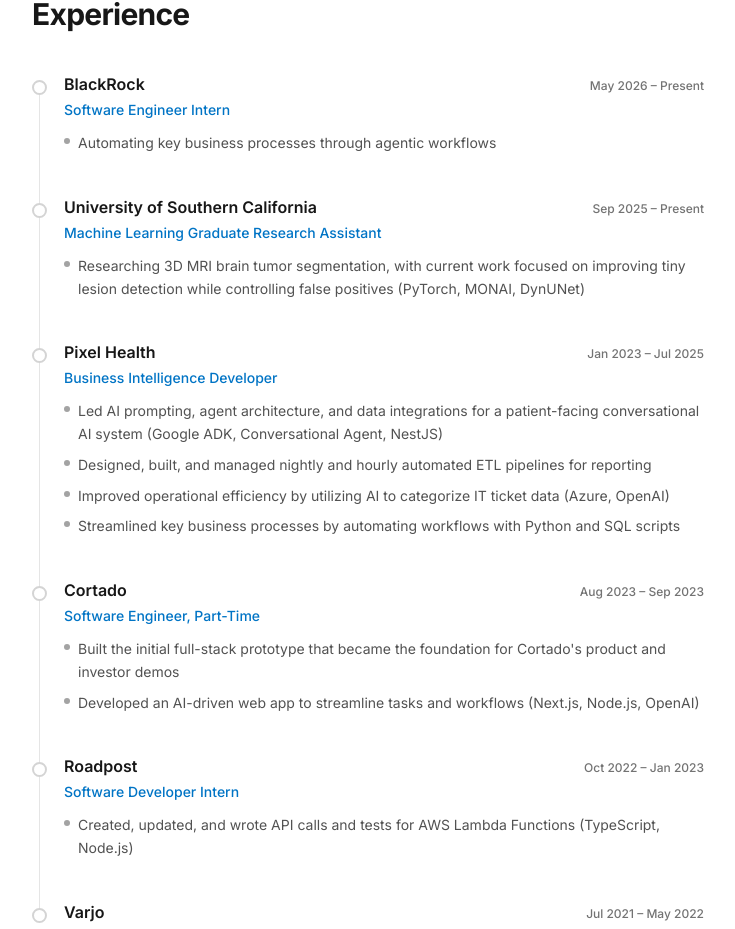
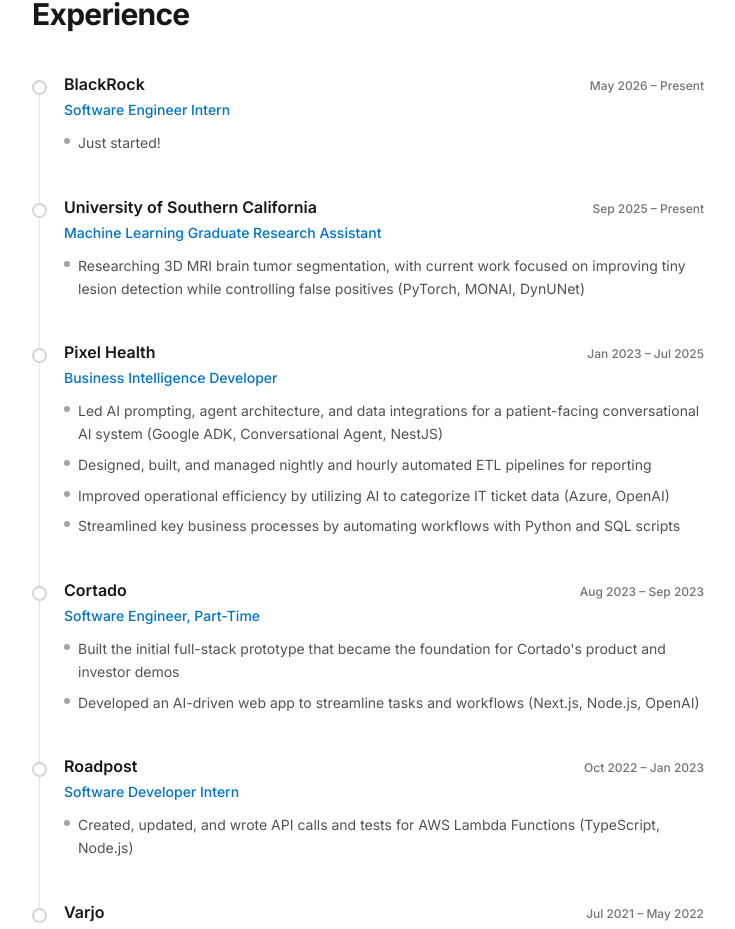
Before and after one commit to anovick1/PersonalWebsite, a React (Create React App) app: page / in a window 1280 px wide. Shown: the part 2058-2987 px from the top of the page, without its empty margins (80-815 px from the left). Built offline with nearby package versions, Linux system fonts and the light colour scheme.

Commit message:
Update BlackRock experience copy

```diff
--- a/src/data/content.js
+++ b/src/data/content.js
@@ -108,7 +108,7 @@
     title: 'Software Engineer Intern',
     dates: 'May 2026 – Present',
     bullets: [
-      'Automating key business processes through agentic workflows',
+      'Just started!',
     ],
   },
   {
```
